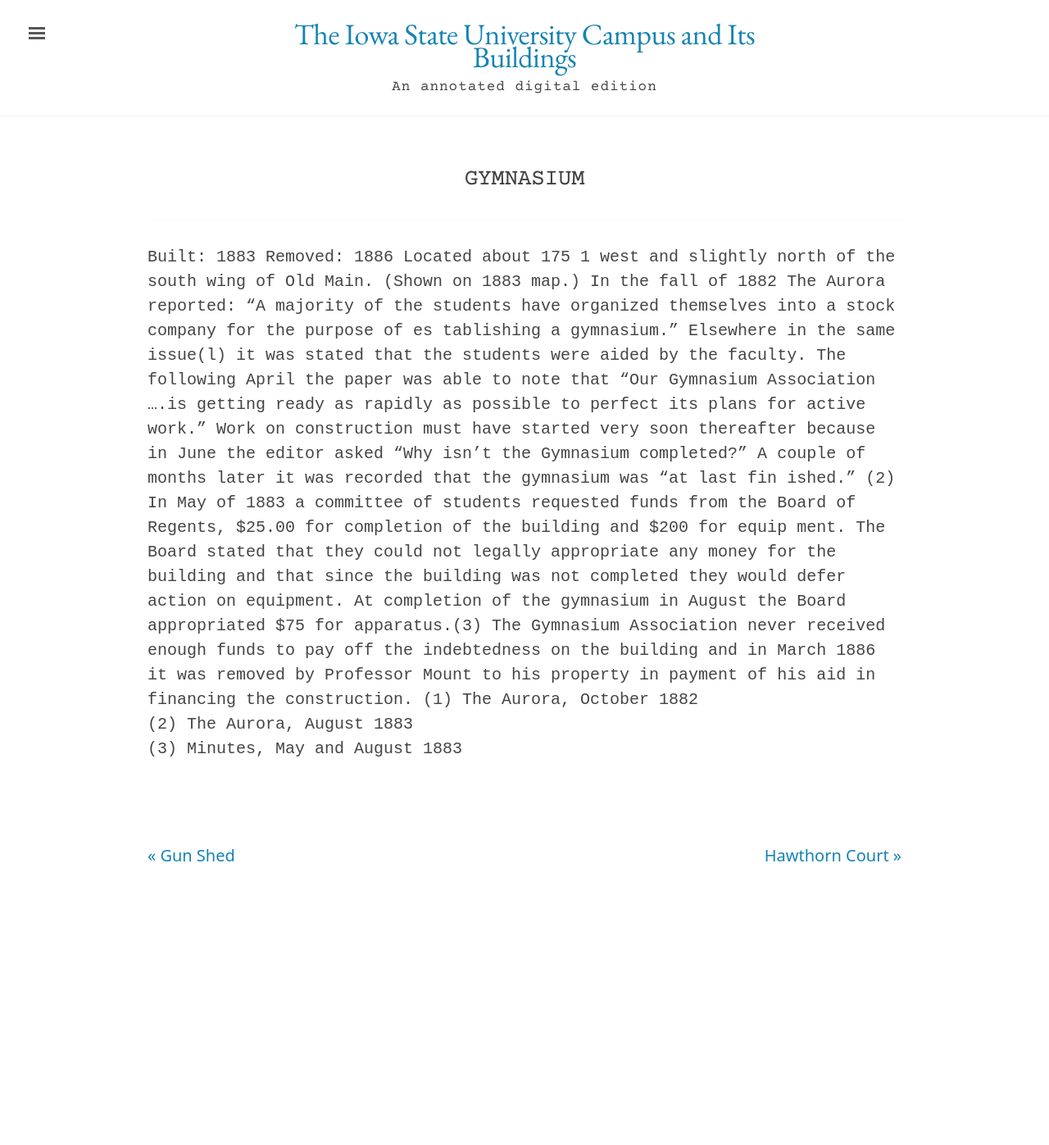
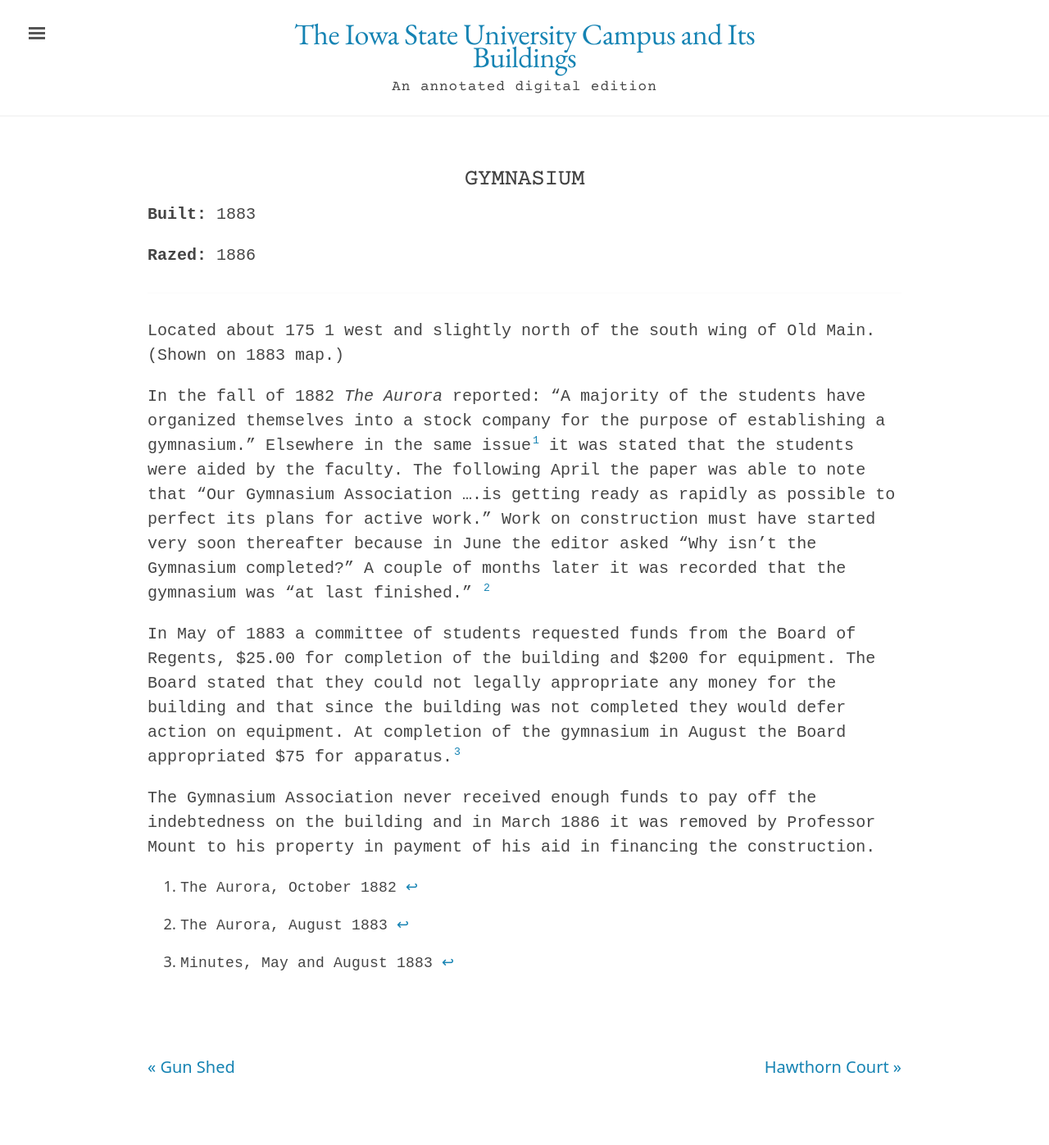
Before and after one commit to emanderson811/day-edition, a Jekyll site: the page built from _texts/buildings/097day-gymnasium.md, in a window 1280 px wide. Shown: the whole page at 82% size. Built offline with Jekyll 4.4.1, drawn with Linux system fonts in a browser that asks for light colours; before the commit the page ends 1139 px from its top, so only the background shows below that.

Commit message:
Update 097day-gymnasium.md

```diff
--- a/_texts/buildings/097day-gymnasium.md
+++ b/_texts/buildings/097day-gymnasium.md
@@ -14,17 +14,16 @@
 ---
 ---
 
-Built: 1883 Removed: 1886
-Located about 175 1 west and slightly north of the south wing of
-Old Main. (Shown on 1883 map.)
-In the fall of 1882 The Aurora reported: "A majority of the students have organized themselves into a stock company for the purpose of es tablishing a gymnasium." Elsewhere in the same issue(l) it was stated that the students were aided by the faculty. The following April the paper was able to note that "Our Gymnasium Association ....is getting ready as rapidly as possible to perfect its plans for active work." Work on construction must have started very soon thereafter because in June the editor asked "Why isn't the Gymnasium completed?" A couple
-of months later it was recorded that the gymnasium was "at last fin
-ished." (2)
-In May of 1883 a committee of students requested funds from the Board
-of Regents, $25.00 for completion of the building and $200 for equip ment. The Board stated that they could not legally appropriate any money for the building and that since the building was not completed
-they would defer action on equipment. At completion of the gymnasium
-in August the Board appropriated $75 for apparatus.(3)
+Located about 175 1 west and slightly north of the south wing of Old Main. (Shown on 1883 map.)
+
+In the fall of 1882 *The Aurora* reported: "A majority of the students have organized themselves into a stock company for the purpose of establishing a gymnasium." Elsewhere in the same issue[^fn1] it was stated that the students were aided by the faculty. The following April the paper was able to note that "Our Gymnasium Association ....is getting ready as rapidly as possible to perfect its plans for active work." Work on construction must have started very soon thereafter because in June the editor asked "Why isn't the Gymnasium completed?" A couple of months later it was recorded that the gymnasium was "at last finished." [^fn2]
+
+In May of 1883 a committee of students requested funds from the Board of Regents, $25.00 for completion of the building and $200 for equipment. The Board stated that they could not legally appropriate any money for the building and that since the building was not completed they would defer action on equipment. At completion of the gymnasium in August the Board appropriated $75 for apparatus.[^fn3]
+
 The Gymnasium Association never received enough funds to pay off the indebtedness on the building and in March 1886 it was removed by Professor Mount to his property in payment of his aid in financing the construction.
-(1)  The Aurora,  October 1882
-(2)  The Aurora, August 1883
-(3)  Minutes, May and August 1883
+
+[^fn1]:  The Aurora,  October 1882
+
+[^fn2]:  The Aurora, August 1883
+
+[^fn3]:  Minutes, May and August 1883
```
Also changed, not shown: other parts of _texts/buildings/097day-gymnasium.md (+2 -2 lines).
